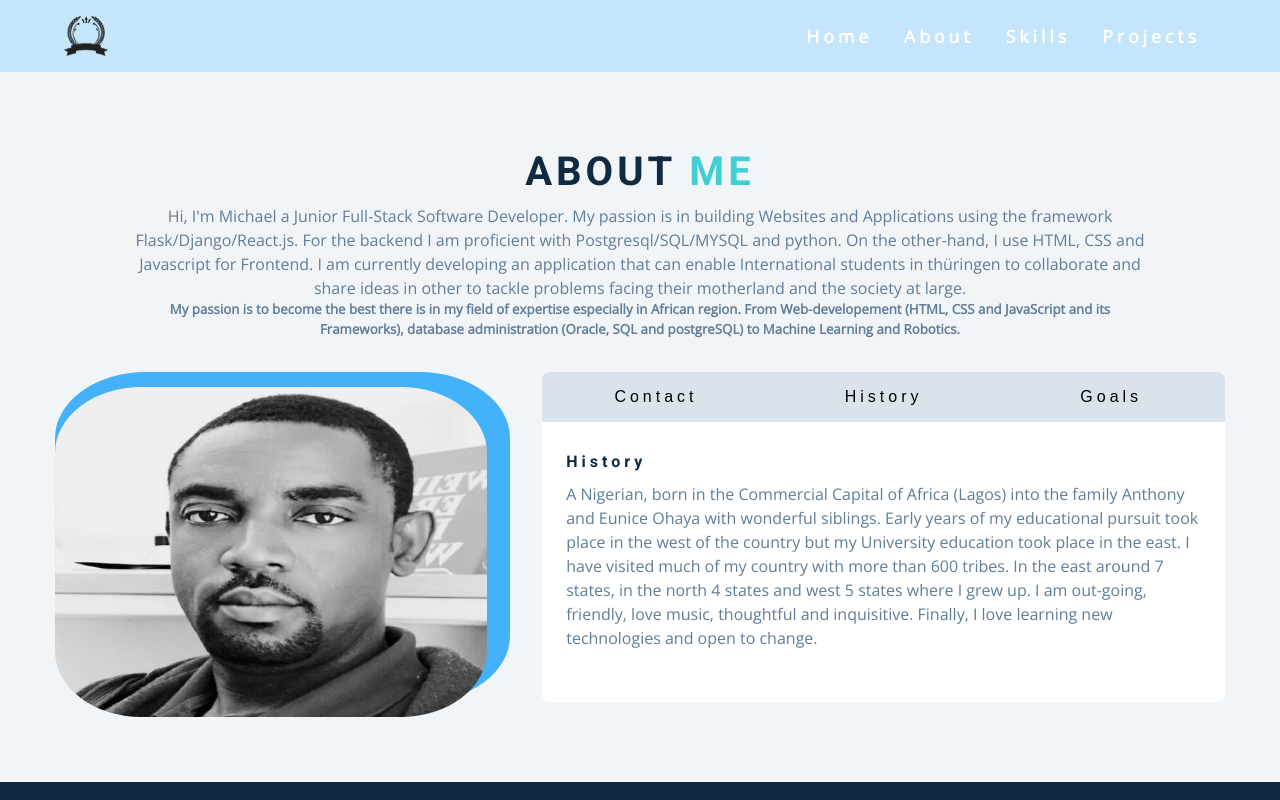
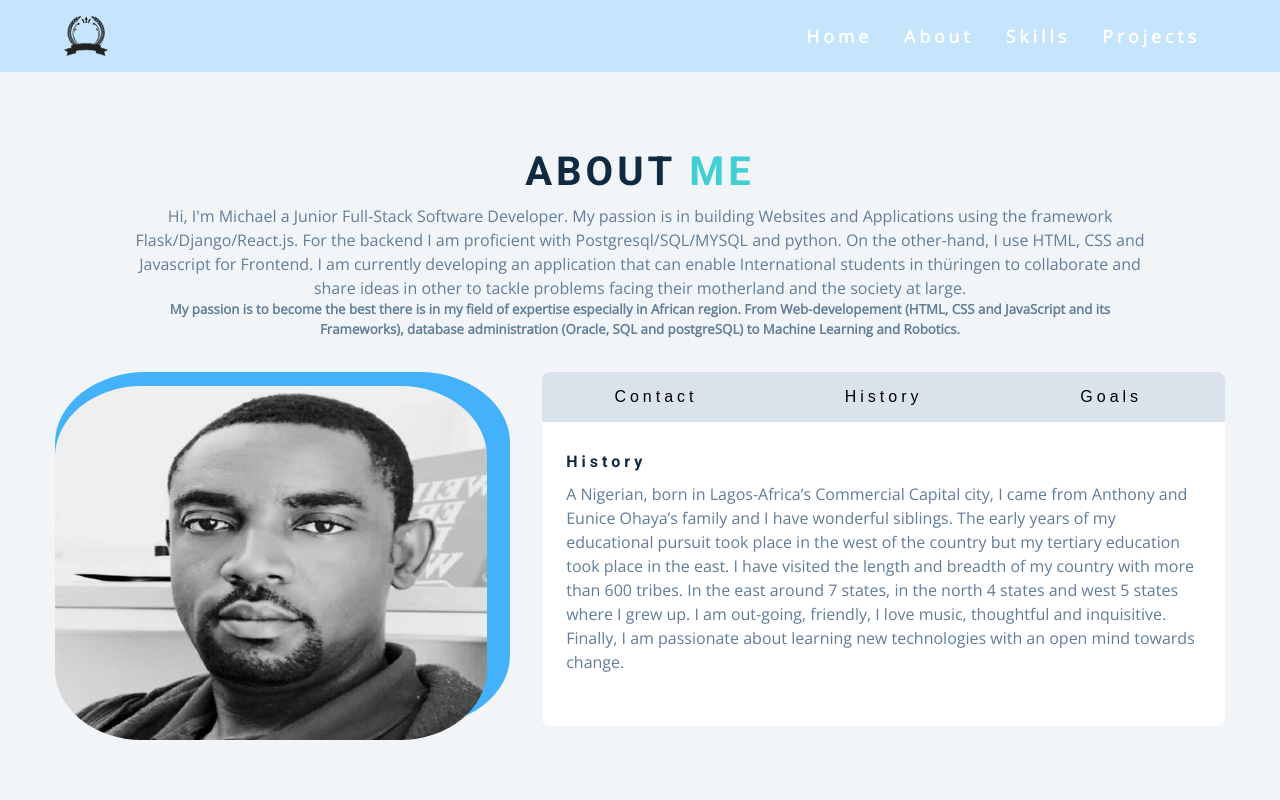
Before and after one commit to ohayamic/my-portfolio, a React (Create React App) app: page /about in a window 1280 px wide. Both pictures are taken after a click on the button "History". Shown: the top 800 px of the page. Built offline with nearby package versions, Linux system fonts and the light colour scheme.

Commit message:
Update AboutMe.js

```diff
--- a/src/components/AboutMe/AboutMe.js
+++ b/src/components/AboutMe/AboutMe.js
@@ -133,15 +133,16 @@ const About = () => {
             <div className="content" id="history">
               <h4>history</h4>
               <p>
-                A Nigerian, born in the Commercial Capital of Africa (Lagos)
-                into the family Anthony and Eunice Ohaya with wonderful
-                siblings. Early years of my educational pursuit took place in
-                the west of the country but my University education took place
-                in the east. I have visited much of my country with more than
-                600 tribes. In the east around 7 states, in the north 4 states
-                and west 5 states where I grew up. I am out-going, friendly,
-                love music, thoughtful and inquisitive. Finally, I love learning
-                new technologies and open to change.
+                A Nigerian, born in Lagos-Africa’s Commercial Capital city, I
+                came from Anthony and Eunice Ohaya’s family and I have wonderful
+                siblings. The early years of my educational pursuit took place
+                in the west of the country but my tertiary education took place
+                in the east. I have visited the length and breadth of my country
+                with more than 600 tribes. In the east around 7 states, in the
+                north 4 states and west 5 states where I grew up. I am
+                out-going, friendly, I love music, thoughtful and inquisitive.
+                Finally, I am passionate about learning new technologies with an
+                open mind towards change.
               </p>
             </div>
 
```
